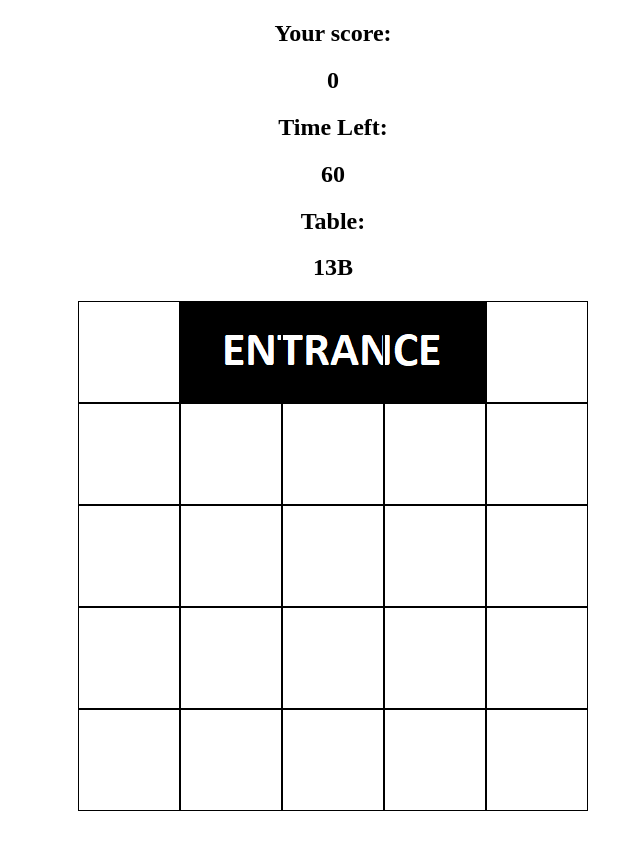
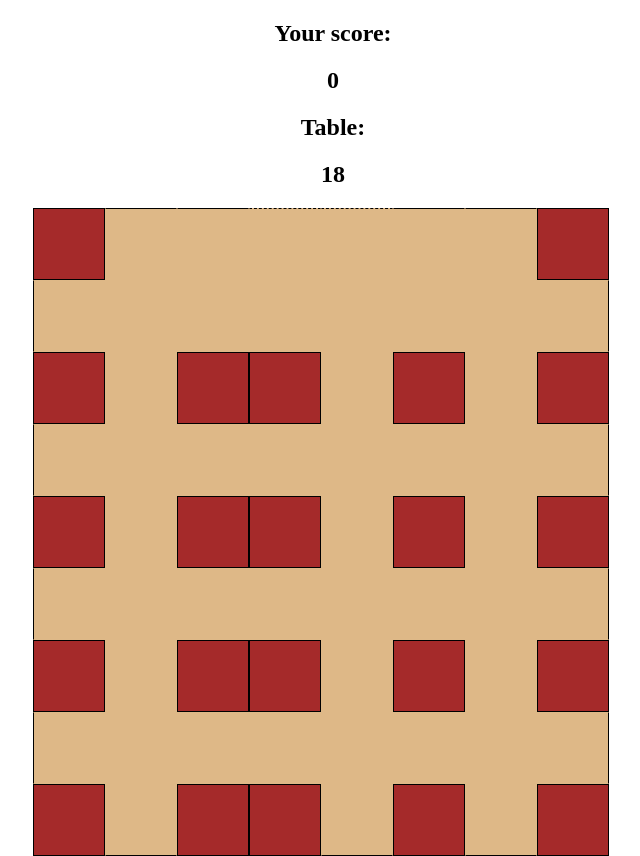
Before and after one commit to zhczhen/PhoTables, a plain HTML site: page index.html in a window 1280 px wide. Shown: the whole page, without its empty margins (307-947 px from the left). Before the commit the page ends 819 px from the top, so only its background shows below. Drawn offline with Linux system fonts and the light colour scheme.

Commit message:
layout update. Now with colors.

```diff
--- a/app.js
+++ b/app.js
@@ -77,7 +77,7 @@ document.addEventListener("DOMContentLoaded", () => {
       img: "images/19.png",
     },
   ];
-  const squares = document.querySelectorAll(".square");
+  const tables = document.querySelectorAll(".table");
   const mole = document.querySelector(".mole");
   const timeLeft = document.querySelector("#time-left");
   const score = document.querySelector("#score");
@@ -90,38 +90,70 @@ document.addEventListener("DOMContentLoaded", () => {
   let matherino = 0;
   let cardsChosen = [];
   let cardsChosenId = [];
-  let randomSquared = null;
+  let randomTabled = null;
 
-  function randomSquare() {
-    squares.forEach((square) => {
-      square.classList.remove("mole");
+  function randomTable() {
+    tables.forEach((table) => {
+      table.classList.remove("mole");
+      console.log(table);
     });
-    matherino = Math.floor(Math.random() * 25);
+
+    console.log("tables.length " + tables.length);
+    matherino = Math.floor(Math.random() * 22);
+    console.log("randomNum: " + matherino);
+
+    /*
     console.log("before " + matherino);
 
-    while (matherino == 1 || matherino == 2 || matherino == 3) {
-      matherino = Math.floor(Math.random() * 25);
+
+    while (
+      matherino != 0 &&
+      matherino != 7 &&
+      matherino != 16 &&
+      matherino != 18 &&
+      matherino != 19 &&
+      matherino != 21 &&
+      matherino != 23 &&
+      matherino != 32 &&
+      matherino != 34 &&
+      matherino != 35 &&
+      matherino != 37 &&
+      matherino != 39 &&
+      matherino != 48 &&
+      matherino != 50 &&
+      matherino != 51 &&
+      matherino != 53 &&
+      matherino != 55 &&
+      matherino != 64 &&
+      matherino != 66 &&
+      matherino != 67 &&
+      matherino != 69 &&
+      matherino != 71
+    ) {
+      matherino = Math.floor(Math.random() * 22);
       console.log("inside " + matherino);
     }
     console.log("after " + matherino);
-    randomSquared = squares[matherino];
-    table.textContent = randomSquared.id;
+    */
 
-    squares[1].classList.add("null1");
-    squares[2].classList.add("null2");
-    squares[3].classList.add("null3");
+    randomTabled = tables[matherino];
+    table.textContent = randomTabled.id;
 
-    //randomSquared.classList.add('mole')
+    //tables[1].classList.add("null1");
+    //tables[2].classList.add("null2");
+    //tables[3].classList.add("null3");
 
-    hitPosition = randomSquared.id;
+    //randomTabled.classList.add('mole')
+
+    hitPosition = randomTabled.id;
   }
 
-  squares.forEach((square) => {
-    square.addEventListener("mousedown", () => {
-      if (square.id == hitPosition) {
+  tables.forEach((table) => {
+    table.addEventListener("mousedown", () => {
+      if (table.id == hitPosition) {
         //let cardId = this.getAttribute('data-id')
-        randomSquared.classList.add("mole");
-        //square.classList.add(cardArray[matherino].img)
+        randomTabled.classList.add("mole");
+        //table.classList.add(cardArray[matherino].img)
         /*cardsChosen.push(cardArray[matherino].name)
       cardsChosenId.push(matherino)
       this.setAttribute('src', cardArray[matherino].img)
@@ -133,22 +165,22 @@ document.addEventListener("DOMContentLoaded", () => {
         result++;
         score.textContent = result;
         hitPosition = null;
-        setTimeout(randomSquare, 1000);
+        setTimeout(randomTable, 1000);
       } else {
         alert("GAME OVER! Your final score is " + result);
-        randomSquared.classList.add("mole");
+        randomTabled.classList.add("mole");
         result = 0;
         score.textContent = result;
         hitPosition = null;
-        setTimeout(randomSquare, 1000);
+        setTimeout(randomTable, 1000);
       }
     });
   });
 
-  randomSquare();
+  randomTable();
   /*
 function moveMole() {
-  timerId = setInterval(randomSquare,1000)
+  timerId = setInterval(randomTable,1000)
 }
 
 moveMole()
--- a/index.html
+++ b/index.html
@@ -10,38 +10,87 @@
     <h2 class="text">Your score:</h2>
     <h2 class="text" id="score">0</h2>
 
+    <!--
     <h2 class="text">Time Left:</h2>
     <h2 class="text" id="time-left">60</h2>
+    -->
 
     <h2 class="text">Table:</h2>
     <h2 class="text" id="table">0</h2>
 
     <div class="grid">
-      <div class="square" id="15" table="1"></div>
-      <div class="square" id="null" table="2"></div>
-      <div class="square" id="null" table="3"></div>
-      <div class="square" id="null" table="4"></div>
-      <div class="square" id="1" table="5"></div>
-      <div class="square" id="16" table="6"></div>
-      <div class="square" id="14A" table="7"></div>
-      <div class="square" id="14B" table="8"></div>
-      <div class="square" id="10" table="9"></div>
-      <div class="square" id="2" table="10"></div>
-      <div class="square" id="17" table="11"></div>
-      <div class="square" id="13A" table="12"></div>
-      <div class="square" id="13B" table="13"></div>
-      <div class="square" id="9" table="14"></div>
-      <div class="square" id="3" table="15"></div>
-      <div class="square" id="18" table="16"></div>
-      <div class="square" id="12A" table="17"></div>
-      <div class="square" id="12B" table="18"></div>
-      <div class="square" id="8" table="19"></div>
-      <div class="square" id="4" table="20"></div>
-      <div class="square" id="19" table="21"></div>
-      <div class="square" id="11A" table="22"></div>
-      <div class="square" id="11B" table="23"></div>
-      <div class="square" id="7" table="24"></div>
-      <div class="square" id="5" table="25"></div>
+      <div class="table" id="15" square="1"></div>
+      <div class="square_top" id="n" square="2"></div>
+      <div class="square_top" id="n" square="3"></div>
+      <div class="square_door" id="n" square="4"></div>
+      <div class="square_door" id="n" square="5"></div>
+      <div class="square_top" id="n" square="6"></div>
+      <div class="square_top" id="n" square="7"></div>
+      <div class="table" id="1" square="8"></div>
+      <div class="square_left" id="n" square="9"></div>
+      <div class="square" id="n" square="10"></div>
+      <div class="square" id="n" square="11"></div>
+      <div class="square" id="n" square="12"></div>
+      <div class="square" id="n" square="13"></div>
+      <div class="square" id="n" square="14"></div>
+      <div class="square" id="n" square="15"></div>
+      <div class="square_right" id="n" square="16"></div>
+      <div class="table" id="16" square="17"></div>
+      <div class="square" id="n" square="18"></div>
+      <div class="table" id="14A" square="19"></div>
+      <div class="table" id="14B" square="20"></div>
+      <div class="square" id="n" square="21"></div>
+      <div class="table" id="10" square="22"></div>
+      <div class="square" id="n" square="23"></div>
+      <div class="table" id="2" square="24"></div>
+      <div class="square_left" id="n" square="25"></div>
+      <div class="square" id="n" square="26"></div>
+      <div class="square" id="n" square="27"></div>
+      <div class="square" id="n" square="28"></div>
+      <div class="square" id="n" square="29"></div>
+      <div class="square" id="n" square="30"></div>
+      <div class="square" id="n" square="31"></div>
+      <div class="square_right" id="n" square="32"></div>
+      <div class="table" id="17" square="33"></div>
+      <div class="square" id="n" square="34"></div>
+      <div class="table" id="13A" square="35"></div>
+      <div class="table" id="13B" square="36"></div>
+      <div class="square" id="n" square="37"></div>
+      <div class="table" id="9" square="38"></div>
+      <div class="square" id="n" square="39"></div>
+      <div class="table" id="3" square="40"></div>
+      <div class="square_left" id="n" square="41"></div>
+      <div class="square" id="n" square="42"></div>
+      <div class="square" id="n" square="43"></div>
+      <div class="square" id="n" square="44"></div>
+      <div class="square" id="n" square="45"></div>
+      <div class="square" id="n" square="46"></div>
+      <div class="square" id="n" square="47"></div>
+      <div class="square_right" id="n" square="48"></div>
+      <div class="table" id="18" square="49"></div>
+      <div class="square" id="n" square="50"></div>
+      <div class="table" id="12A" square="51"></div>
+      <div class="table" id="12B" square="52"></div>
+      <div class="square" id="n" square="53"></div>
+      <div class="table" id="8" square="54"></div>
+      <div class="square" id="n" square="55"></div>
+      <div class="table" id="4" square="56"></div>
+      <div class="square_left" id="n" square="57"></div>
+      <div class="square" id="n" square="58"></div>
+      <div class="square" id="n" square="59"></div>
+      <div class="square" id="n" square="60"></div>
+      <div class="square" id="n" square="61"></div>
+      <div class="square" id="n" square="62"></div>
+      <div class="square" id="n" square="63"></div>
+      <div class="square_right" id="n" square="64"></div>
+      <div class="table" id="19" square="65"></div>
+      <div class="square_bottom" id="n" square="66"></div>
+      <div class="table" id="11A" square="67"></div>
+      <div class="table" id="11B" square="68"></div>
+      <div class="square_bottom" id="n" square="69"></div>
+      <div class="table" id="7" square="70"></div>
+      <div class="square_bottom" id="n" square="71"></div>
+      <div class="table" id="5" square="72"></div>
     </div>
 
     <script src="app.js"></script>
--- a/styles.css
+++ b/styles.css
@@ -1,7 +1,7 @@
 .grid {
   margin: auto;
-  width: 510px;
-  height: 510px;
+  width: 600px;
+  height: 600px;
   display: flex;
   flex-wrap: wrap;
 }
@@ -11,9 +11,68 @@
 }
 
 .square {
-  height: 100px;
-  width: 100px;
+  height: 70px;
+  width: 70px;
+  background-color: #deb887;
+  border: solid #deb887 1px;
+}
+
+.square_door {
+  height: 70px;
+  width: 70px;
+  background-color: #deb887;
+  border-top: dashed black 1px;
+  border-right: solid #deb887 1px;
+  border-left: solid #deb887 1px;
+  border-bottom: solid #deb887 1px;
+}
+
+.square_top {
+  height: 70px;
+  width: 70px;
+  border-top: solid black 1px;
+  border-right: solid #deb887 1px;
+  border-left: solid #deb887 1px;
+  border-bottom: solid #deb887 1px;
+
+  background-color: #deb887;
+}
+
+.square_left {
+  height: 70px;
+  width: 70px;
+  border-left: solid black 1px;
+  border-top: solid #deb887 1px;
+  border-right: solid #deb887 1px;
+  border-bottom: solid #deb887 1px;
+  background-color: #deb887;
+}
+
+.square_right {
+  height: 70px;
+  width: 70px;
+  border-left: solid #deb887 1px;
+  border-top: solid #deb887 1px;
+  border-right: solid black 1px;
+  border-bottom: solid #deb887 1px;
+  background-color: #deb887;
+}
+
+.square_bottom {
+  height: 70px;
+  width: 70px;
+  border-left: solid #deb887 1px;
+  border-top: solid #deb887 1px;
+  border-right: solid #deb887 1px;
+  border-bottom: solid black 1px;
+  background-color: #deb887;
+}
+
+.table {
+  height: 70px;
+  width: 70px;
   border: solid black 1px;
+  background-color: #a52a2a;
 }
 
 .mole {
```
